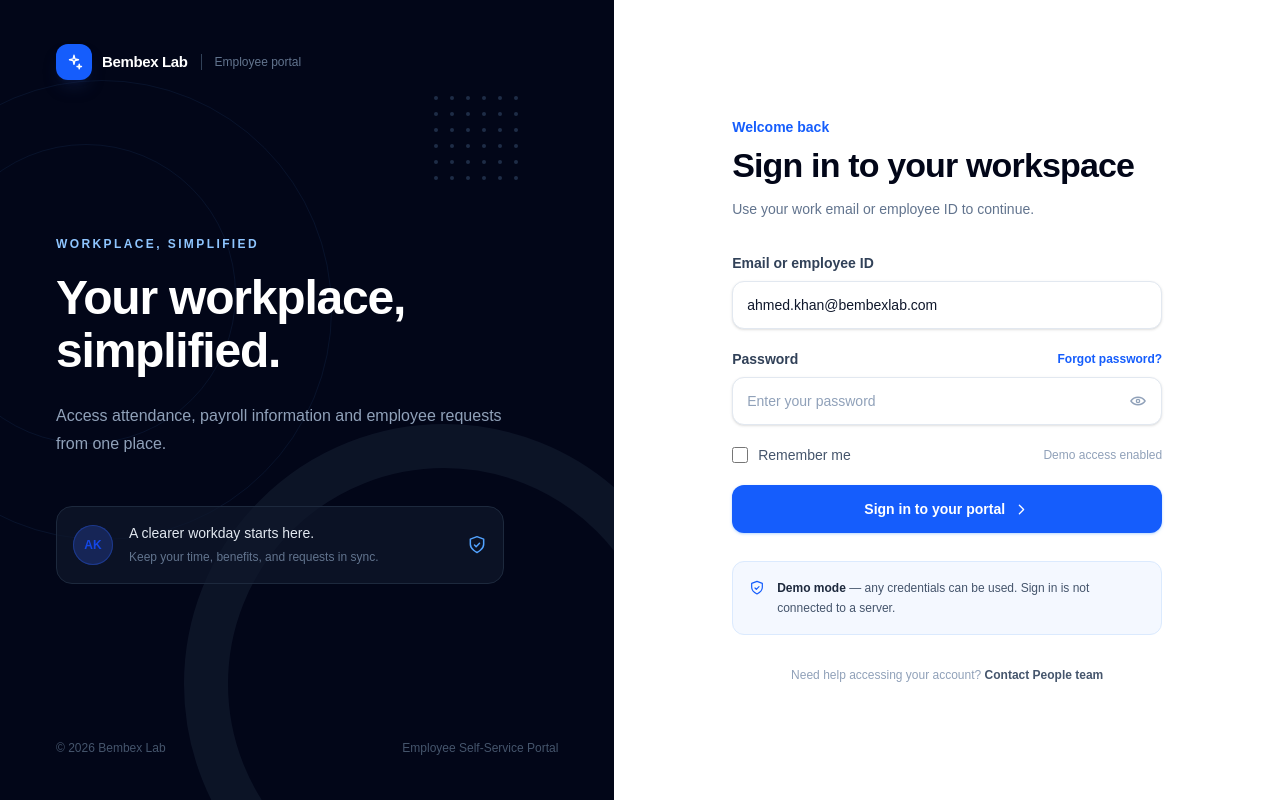
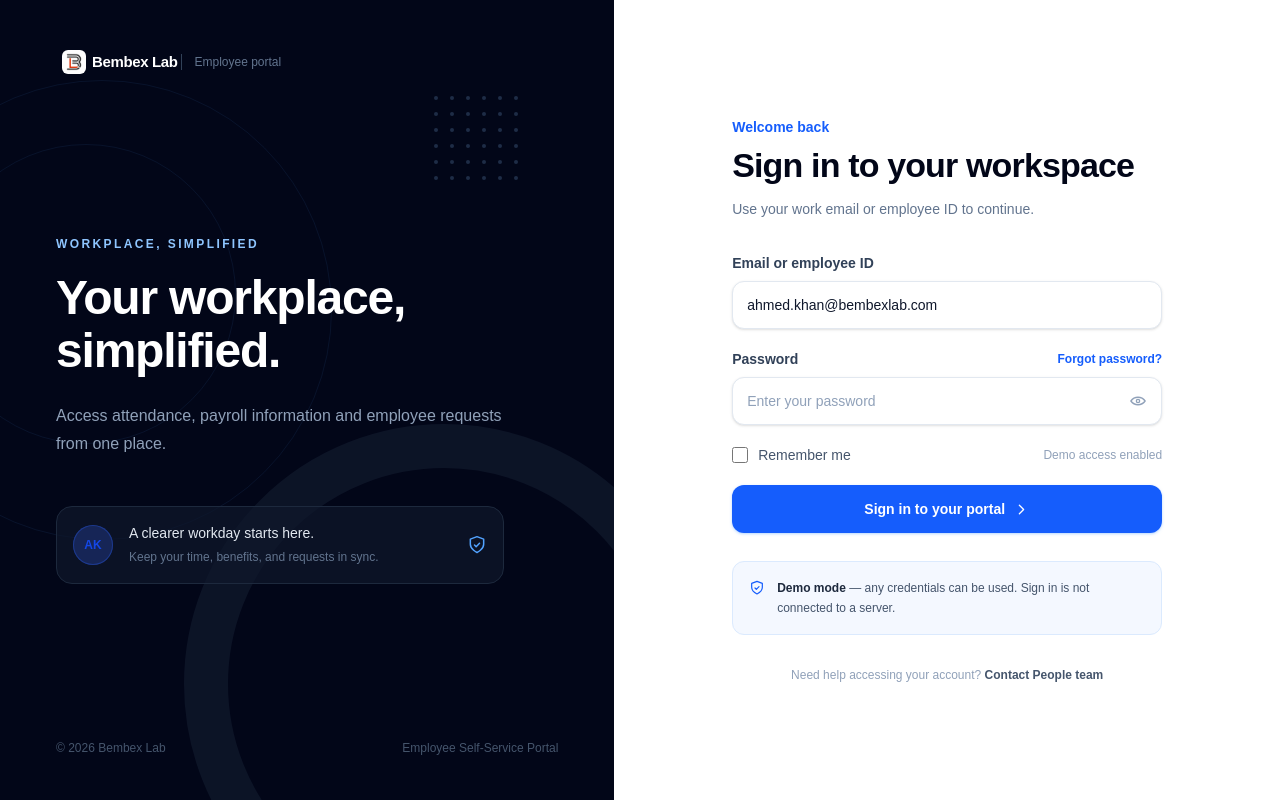
Before and after one commit to BemBexLab/employee-portal-ui, a Next.js app: page /login in a window 1280 px wide. Built offline with nearby package versions, Linux system fonts and the light colour scheme.

Commit message:
Updated Codebase

```diff
--- a/app/login/page.tsx
+++ b/app/login/page.tsx
@@ -3,6 +3,7 @@ import { EmployeeAvatar } from "@/app/components/employee-avatar";
 import { Icon } from "@/app/components/icons";
 import { employee } from "@/app/lib/mock-data";
 import { LoginForm } from "@/app/login/login-form";
+import Image from "next/image";
 
 export const metadata: Metadata = {
   title: "Sign in",
@@ -10,13 +11,112 @@ export const metadata: Metadata = {
 };
 
 export default function LoginPage() {
-  return <main className="flex min-h-screen bg-white">
-    <section className="relative hidden min-h-screen w-[48%] overflow-hidden bg-slate-950 px-10 py-9 text-white lg:flex lg:flex-col xl:px-14 xl:py-11">
-      <div className="absolute inset-0 opacity-40" aria-hidden="true"><div className="absolute -left-32 top-20 h-[460px] w-[460px] rounded-full border border-blue-400/20" /><div className="absolute -left-16 top-36 h-[300px] w-[300px] rounded-full border border-blue-400/20" /><div className="absolute -bottom-36 right-[-90px] h-[520px] w-[520px] rounded-full border-[44px] border-slate-800" /><div className="absolute right-24 top-24 grid grid-cols-6 gap-3 opacity-50">{Array.from({ length: 36 }).map((_, index) => <span key={index} className="h-1 w-1 rounded-full bg-blue-300" />)}</div></div>
-      <div className="relative z-10 flex items-center gap-2.5"><span className="flex h-9 w-9 items-center justify-center rounded-xl bg-blue-600 shadow-lg shadow-blue-950/40"><Icon name="sparkles" size={18} /></span><span className="text-[15px] font-bold tracking-tight">Bembex Lab</span><span className="ml-1 border-l border-slate-700 pl-3 text-xs text-slate-500">Employee portal</span></div>
-      <div className="relative z-10 my-auto max-w-xl py-20"><p className="mb-5 text-xs font-bold uppercase tracking-[0.2em] text-blue-300">WORKPLACE, SIMPLIFIED</p><h1 className="max-w-lg text-4xl font-semibold leading-[1.1] tracking-tight xl:text-5xl">Your workplace, simplified.</h1><p className="mt-6 max-w-md text-base leading-7 text-slate-400">Access attendance, payroll information and employee requests from one place.</p><div className="mt-12 flex max-w-md items-center gap-4 rounded-2xl border border-slate-800 bg-slate-900/70 p-4"><EmployeeAvatar initials={employee.initials} size="md" className="bg-blue-950 text-blue-300 ring-blue-900" /><div><p className="text-sm font-medium text-slate-200">A clearer workday starts here.</p><p className="mt-1 text-xs leading-5 text-slate-500">Keep your time, benefits, and requests in sync.</p></div><Icon name="shield" size={20} className="ml-auto shrink-0 text-blue-400" /></div></div>
-      <div className="relative z-10 flex items-center justify-between text-xs text-slate-600"><span>© 2026 Bembex Lab</span><span>Employee Self-Service Portal</span></div>
-    </section>
-    <section className="flex min-h-screen flex-1 items-center justify-center px-5 py-8 sm:px-8 lg:px-12 xl:px-20"><div className="w-full max-w-[430px]"><div className="mb-12 flex items-center gap-2.5 lg:hidden"><span className="flex h-9 w-9 items-center justify-center rounded-xl bg-blue-600 text-white"><Icon name="sparkles" size={18} /></span><span className="text-[15px] font-bold tracking-tight text-slate-950">Bembex Lab</span><span className="ml-1 border-l border-slate-200 pl-3 text-xs text-slate-400">Employee portal</span></div><div><p className="text-sm font-semibold text-blue-600">Welcome back</p><h2 className="mt-2 text-3xl font-semibold tracking-tight text-slate-950 sm:text-[34px]">Sign in to your workspace</h2><p className="mt-3 max-w-sm text-sm leading-6 text-slate-500">Use your work email or employee ID to continue.</p></div><LoginForm /><div className="mt-7 flex items-start gap-3 rounded-xl border border-blue-100 bg-blue-50/70 p-4 text-xs leading-5 text-slate-600"><Icon name="shield" size={16} className="mt-0.5 shrink-0 text-blue-600" /><p><span className="font-semibold text-slate-800">Demo mode</span> — any credentials can be used. Sign in is not connected to a server.</p></div><p className="mt-8 text-center text-xs text-slate-400">Need help accessing your account? <a href="mailto:people@bembexlab.com" className="font-semibold text-slate-600 hover:text-slate-900">Contact People team</a></p></div></section>
-  </main>;
+  return (
+    <main className="flex min-h-screen bg-white">
+      <section className="relative hidden min-h-screen w-[48%] overflow-hidden bg-slate-950 px-10 py-9 text-white lg:flex lg:flex-col xl:px-14 xl:py-11">
+        <div className="absolute inset-0 opacity-40" aria-hidden="true">
+          <div className="absolute -left-32 top-20 h-[460px] w-[460px] rounded-full border border-blue-400/20" />
+          <div className="absolute -left-16 top-36 h-[300px] w-[300px] rounded-full border border-blue-400/20" />
+          <div className="absolute -bottom-36 right-[-90px] h-[520px] w-[520px] rounded-full border-[44px] border-slate-800" />
+          <div className="absolute right-24 top-24 grid grid-cols-6 gap-3 opacity-50">
+            {Array.from({ length: 36 }).map((_, index) => (
+              <span key={index} className="h-1 w-1 rounded-full bg-blue-300" />
+            ))}
+          </div>
+        </div>
+        <div className="relative z-10 flex items-center">
+          <span className="flex h-9 w-9 items-center justify-center rounded-xl">
+            <Image className="rounded-md" src="/Bembex logo ( JPG ) Icon White 1.svg" alt="Bembex Lab Logo" width={24} height={24} />
+          </span>
+          <span className="text-[15px] font-bold tracking-tight">
+            Bembex Lab
+          </span>
+          <span className="ml-1 border-l border-slate-700 pl-3 text-xs text-slate-500">
+            Employee portal
+          </span>
+        </div>
+        <div className="relative z-10 my-auto max-w-xl py-20">
+          <p className="mb-5 text-xs font-bold uppercase tracking-[0.2em] text-blue-300">
+            WORKPLACE, SIMPLIFIED
+          </p>
+          <h1 className="max-w-lg text-4xl font-semibold leading-[1.1] tracking-tight xl:text-5xl">
+            Your workplace, simplified.
+          </h1>
+          <p className="mt-6 max-w-md text-base leading-7 text-slate-400">
+            Access attendance, payroll information and employee requests from
+            one place.
+          </p>
+          <div className="mt-12 flex max-w-md items-center gap-4 rounded-2xl border border-slate-800 bg-slate-900/70 p-4">
+            <EmployeeAvatar
+              initials={employee.initials}
+              size="md"
+              className="bg-blue-950 text-blue-300 ring-blue-900"
+            />
+            <div>
+              <p className="text-sm font-medium text-slate-200">
+                A clearer workday starts here.
+              </p>
+              <p className="mt-1 text-xs leading-5 text-slate-500">
+                Keep your time, benefits, and requests in sync.
+              </p>
+            </div>
+            <Icon
+              name="shield"
+              size={20}
+              className="ml-auto shrink-0 text-blue-400"
+            />
+          </div>
+        </div>
+        <div className="relative z-10 flex items-center justify-between text-xs text-slate-600">
+          <span>© 2026 Bembex Lab</span>
+          <span>Employee Self-Service Portal</span>
+        </div>
+      </section>
+      <section className="flex min-h-screen flex-1 items-center justify-center px-5 py-8 sm:px-8 lg:px-12 xl:px-20">
+        <div className="w-full max-w-[430px]">
+          <div className="mb-12 flex items-center gap-2.5 lg:hidden">
+            <span className="flex h-9 w-9 items-center justify-center rounded-xl bg-blue-600 text-white">
+              <Icon name="sparkles" size={18} />
+            </span>
+            <span className="text-[15px] font-bold tracking-tight text-slate-950">
+              Bembex Lab
+            </span>
+            <span className="ml-1 border-l border-slate-200 pl-3 text-xs text-slate-400">
+              Employee portal
+            </span>
+          </div>
+          <div>
+            <p className="text-sm font-semibold text-blue-600">Welcome back</p>
+            <h2 className="mt-2 text-3xl font-semibold tracking-tight text-slate-950 sm:text-[34px]">
+              Sign in to your workspace
+            </h2>
+            <p className="mt-3 max-w-sm text-sm leading-6 text-slate-500">
+              Use your work email or employee ID to continue.
+            </p>
+          </div>
+          <LoginForm />
+          <div className="mt-7 flex items-start gap-3 rounded-xl border border-blue-100 bg-blue-50/70 p-4 text-xs leading-5 text-slate-600">
+            <Icon
+              name="shield"
+              size={16}
+              className="mt-0.5 shrink-0 text-blue-600"
+            />
+            <p>
+              <span className="font-semibold text-slate-800">Demo mode</span> —
+              any credentials can be used. Sign in is not connected to a server.
+            </p>
+          </div>
+          <p className="mt-8 text-center text-xs text-slate-400">
+            Need help accessing your account?{" "}
+            <a
+              href="mailto:people@bembexlab.com"
+              className="font-semibold text-slate-600 hover:text-slate-900"
+            >
+              Contact People team
+            </a>
+          </p>
+        </div>
+      </section>
+    </main>
+  );
 }
```
Also changed, not shown: app/login/login-form.tsx (+75 -12 lines).
